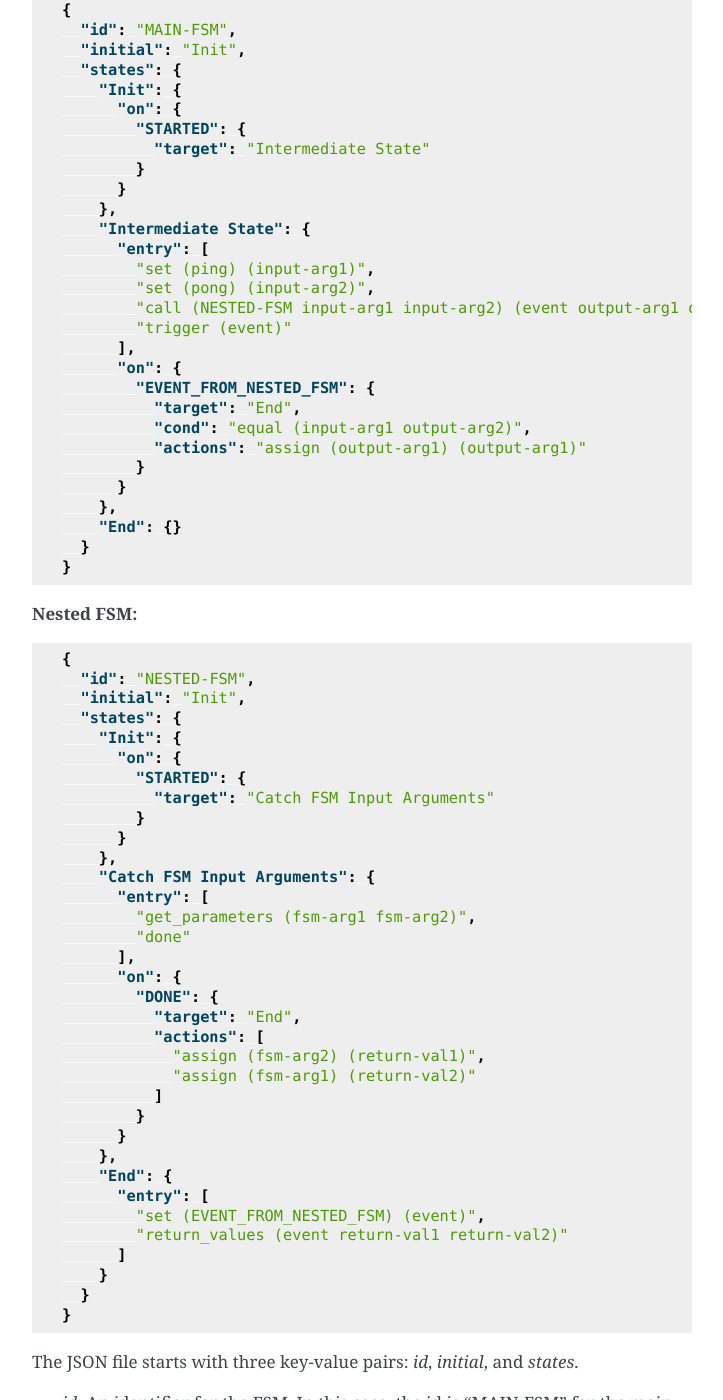
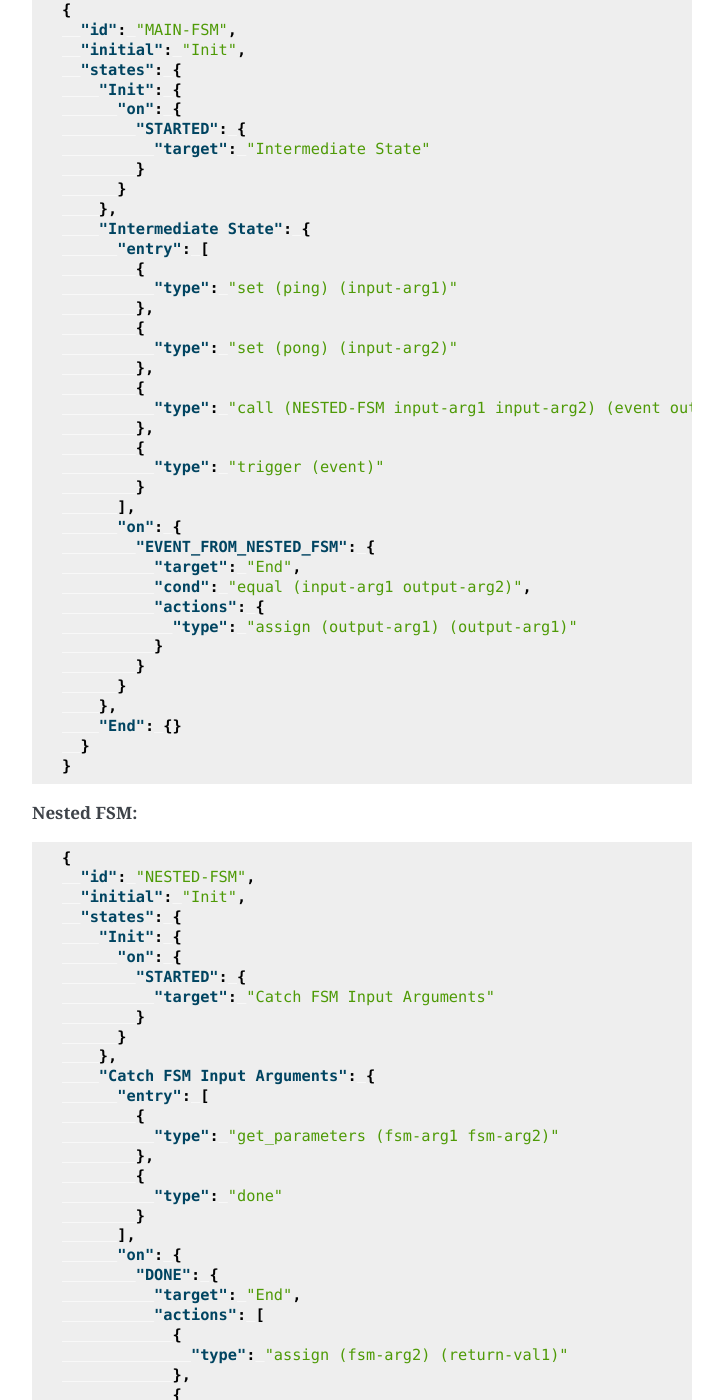
Before and after one commit to BenIlies/NoPASARAN, a Sphinx documentation site: the page built from docs/tutorial/intro_nested_finite_state_machines.rst, in a window 1280 px wide and 1400 px high, scrolled down 335 px. Shown: the whole window, without its empty margins (388-1111 px from the left). Built offline with Sphinx 7.4.7, drawn with Linux system fonts in a browser that asks for light colours; some of the changed text lies outside the part shown.

Commit message:
Fix documentation to the update of xstate

```diff
--- a/docs/tutorial/intro_nested_finite_state_machines.rst
+++ b/docs/tutorial/intro_nested_finite_state_machines.rst
@@ -9,74 +9,96 @@ Consider the following JSON representation of our main FSM and a nested FSM:
 
 .. code-block:: json
 
-   {
-     "id": "MAIN-FSM",
-     "initial": "Init",
-     "states": {
-       "Init": {
-         "on": {
-           "STARTED": {
-             "target": "Intermediate State"
-           }
-         }
-       },
-       "Intermediate State": {
-         "entry": [
-           "set (ping) (input-arg1)",
-           "set (pong) (input-arg2)",
-           "call (NESTED-FSM input-arg1 input-arg2) (event output-arg1 output-arg2)",
-           "trigger (event)"
-         ],
-         "on": {
-           "EVENT_FROM_NESTED_FSM": {
-             "target": "End",
-             "cond": "equal (input-arg1 output-arg2)",
-             "actions": "assign (output-arg1) (output-arg1)"
-           }
-         }
-       },
-       "End": {}
-     }
-   }
+    {
+      "id": "MAIN-FSM",
+      "initial": "Init",
+      "states": {
+        "Init": {
+          "on": {
+            "STARTED": {
+              "target": "Intermediate State"
+            }
+          }
+        },
+        "Intermediate State": {
+          "entry": [
+            {
+              "type": "set (ping) (input-arg1)"
+            },
+            {
+              "type": "set (pong) (input-arg2)"
+            },
+            {
+              "type": "call (NESTED-FSM input-arg1 input-arg2) (event output-arg1 output-arg2)"
+            },
+            {
+              "type": "trigger (event)"
+            }
+          ],
+          "on": {
+            "EVENT_FROM_NESTED_FSM": {
+              "target": "End",
+              "cond": "equal (input-arg1 output-arg2)",
+              "actions": {
+                "type": "assign (output-arg1) (output-arg1)"
+              }
+            }
+          }
+        },
+        "End": {}
+      }
+    }
 
 **Nested FSM:**
 
 .. code-block:: json
 
-   {
-     "id": "NESTED-FSM",
-     "initial": "Init",
-     "states": {
-       "Init": {
-         "on": {
-           "STARTED": {
-             "target": "Catch FSM Input Arguments"
-           }
-         }
-       },
-       "Catch FSM Input Arguments": {
-         "entry": [
-           "get_parameters (fsm-arg1 fsm-arg2)",
-           "done"
-         ],
-         "on": {
-           "DONE": {
-             "target": "End",
-             "actions": [
-               "assign (fsm-arg2) (return-val1)",
-               "assign (fsm-arg1) (return-val2)"
-             ]
-           }
-         }
-       },
-       "End": {
-         "entry": [
-           "set (EVENT_FROM_NESTED_FSM) (event)",
-           "return_values (event return-val1 return-val2)"
-         ]
-       }
-     }
-   }
+    {
+      "id": "NESTED-FSM",
+      "initial": "Init",
+      "states": {
+        "Init": {
+          "on": {
+            "STARTED": {
+              "target": "Catch FSM Input Arguments"
+            }
+          }
+        },
+        "Catch FSM Input Arguments": {
+          "entry": [
+            {
+              "type": "get_parameters (fsm-arg1 fsm-arg2)"
+            },
+            {
+              "type": "done"
+            }
+          ],
+          "on": {
+            "DONE": {
+              "target": "End",
+              "actions": [
+                {
+                  "type": "assign (fsm-arg2) (return-val1)"
+                },
+                {
+                  "type": "assign (fsm-arg1) (return-val2)"
+                }
+              ]
+            }
+          }
+        },
+        "End": {
+          "entry": [
+            {
+              "type": "set (EVENT_FROM_NESTED_FSM) (event)"
+            },
+            {
+              "type": "return_values (event return-val1 return-val2)"
+            }
+          ]
+        }
+      }
+    }
 
 The JSON file starts with three key-value pairs: `id`, `initial`, and `states`.
 
```
Also changed, not shown: docs/tutorial/intro_guards.rst (+39 -33 lines), docs/tutorial/intro_scenarios.rst (+25 -22 lines), docs/tutorial/intro_variables.rst (+39 -37 lines), docs/tutorial/intro_data_channel_packets.rst (added).
